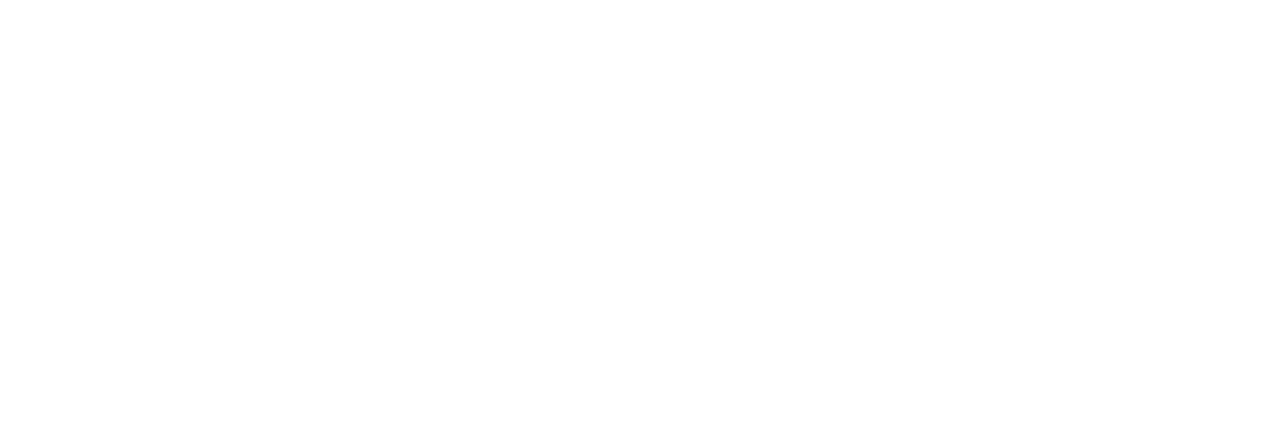
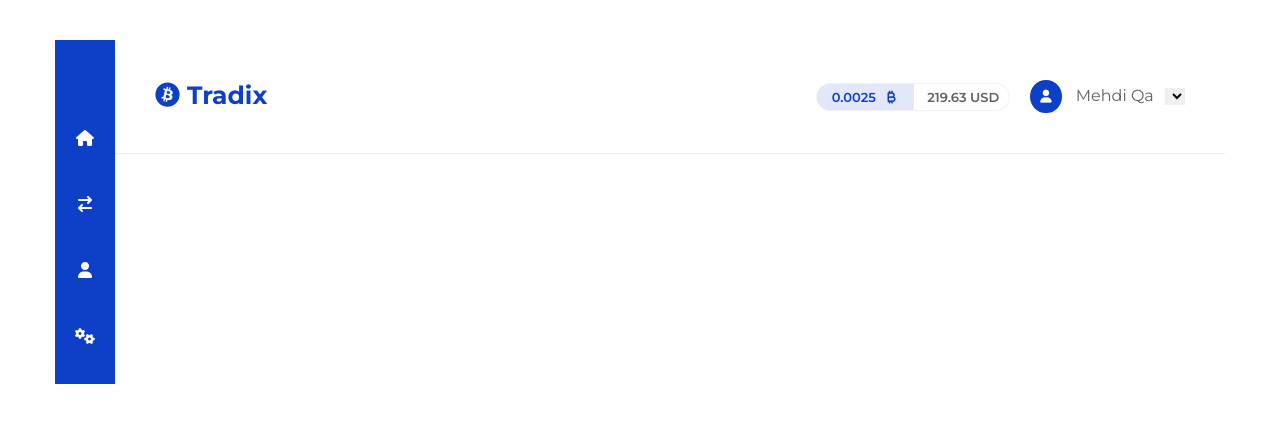
Before and after one commit to themehdiq/Bitcoin-Dashboard, a plain HTML site: page index.html in a window 1280 px wide. Drawn offline with Linux system fonts and the light colour scheme.

Commit message:
header section completed

```diff
--- a/index.html
+++ b/index.html
@@ -20,6 +20,36 @@
     />
   </head>
   <body>
-    <div class="container"></div>
+    <div class="container">
+      <div class="sidebar">
+        <i class="fa-solid fa-house"></i>
+        <i class="fa-solid fa-arrow-right-arrow-left"></i>
+        <i class="fa-solid fa-user"></i>
+        <i class="fa-solid fa-gears"></i>
+      </div>
+      <div class="main-content">
+        <div class="header">
+          <div class="logo">
+            <i class="fa-brands fa-bitcoin"></i>
+            <span>Tradix</span>
+          </div>
+          <div class="header-nav">
+            <div class="sold">
+              <span>0.0025 <i class="fa-solid fa-bitcoin-sign"></i></span>
+              <span>219.63 USD</span>
+            </div>
+            <div class="profil-menu">
+              <i class="fa-solid fa-user"></i>
+              <label for="cars">Mehdi Qa</label>
+              <select
+                style="outline: none; border: none"
+                name="profile-menu"
+                id="profile-menu"
+              ></select>
+            </div>
+          </div>
+        </div>
+      </div>
+    </div>
   </body>
 </html>
--- a/style.css
+++ b/style.css
@@ -12,6 +12,7 @@
 
 body {
     font-family: "Montserrat", sans-serif;
+    color: #645e5e;
 }
 
 .container {
@@ -43,3 +44,130 @@ body {
 }
 
 /* END GLOBAL RULES */
+
+.container {
+    display: flex;
+}
+
+.container .sidebar {
+    background-color: var(--main-color);
+    padding: 50px 10px 0 10px;
+}
+
+.container .sidebar i {
+    display: block;
+    color: white;
+    margin: 30px 0;
+    padding: 10px;
+    display: flex;
+    justify-content: center;
+    align-items: center;
+    transition: .3s;
+    -webkit-transition: .3s;
+    -moz-transition: .3s;
+    -ms-transition: .3s;
+    -o-transition: .3s;
+    border-radius: 3px;
+    -webkit-border-radius: 3px;
+    -moz-border-radius: 3px;
+    -ms-border-radius: 3px;
+    -o-border-radius: 3px;
+}
+
+.container .sidebar i:hover {
+    background-color: #1153f9;
+    cursor: pointer;
+}
+
+.container .main-content {
+    flex-grow: 1;
+}
+
+.container .main-content .header {
+    padding: 40px;
+    display: flex;
+    justify-content: space-between;
+    border-bottom: 1px solid #eee;
+}
+
+.container .main-content .header .logo {
+    color: var(--main-color);
+    font-size: 25px;
+    font-weight: bold;
+}
+
+.container .main-content .header .header-nav {
+    display: flex;
+    align-items: center;
+}
+
+
+
+.container .main-content .header .header-nav .sold {
+    font-size: 13px;
+    font-weight: 600;
+    border: 1px solid #f1f1f1;
+    padding: 5px 0;
+    border-top-left-radius: 20px;
+    border-bottom-left-radius: 20px;
+    border-top-right-radius: 20px;
+    border-bottom-right-radius: 20px;
+}
+
+.container .main-content .header .header-nav .sold span:first-child {
+    padding: 5px 10px 5px 15px;
+    background-color: #1746d51f;
+    border-top-left-radius: 20px;
+    border-bottom-left-radius: 20px;
+    color: var(--main-color);
+}
+
+.container .main-content .header .header-nav .sold span:first-child i {
+    margin: 0 8px;
+}
+
+.container .main-content .header .header-nav .sold span:last-child {
+    padding: 5px 10px;
+    border-top-right-radius: 20px;
+    border-bottom-right-radius: 20px;
+}
+
+.container .main-content .header-nav .profil-menu {
+    margin-left: 20px;
+}
+
+.container .main-content .header-nav .profil-menu label {
+    margin: 0 7px 0 10px;
+}
+
+@media (max-width: 767px) {
+    .container .main-content .header {
+        padding: 15px 8px 15px 8px;
+    }
+
+    .container .main-content .header .logo {
+        font-size: 16px;
+    }
+
+    .container .main-content .header .header-nav {
+        flex-direction: column;
+    }
+
+    .container .main-content .header .header-nav .sold {
+        font-size: 11px;
+        margin-bottom: 10px;
+    }
+
+    .container .main-content .header-nav .profil-menu label {
+        margin: 0 0 0 4px;
+    }
+
+}
+
+.container .main-content .header .header-nav .profil-menu i {
+    background-color: var(--main-color);
+    padding: 10px;
+    border-radius: 50%;
+    color: white;
+    font-size: 13px;
+}
```
